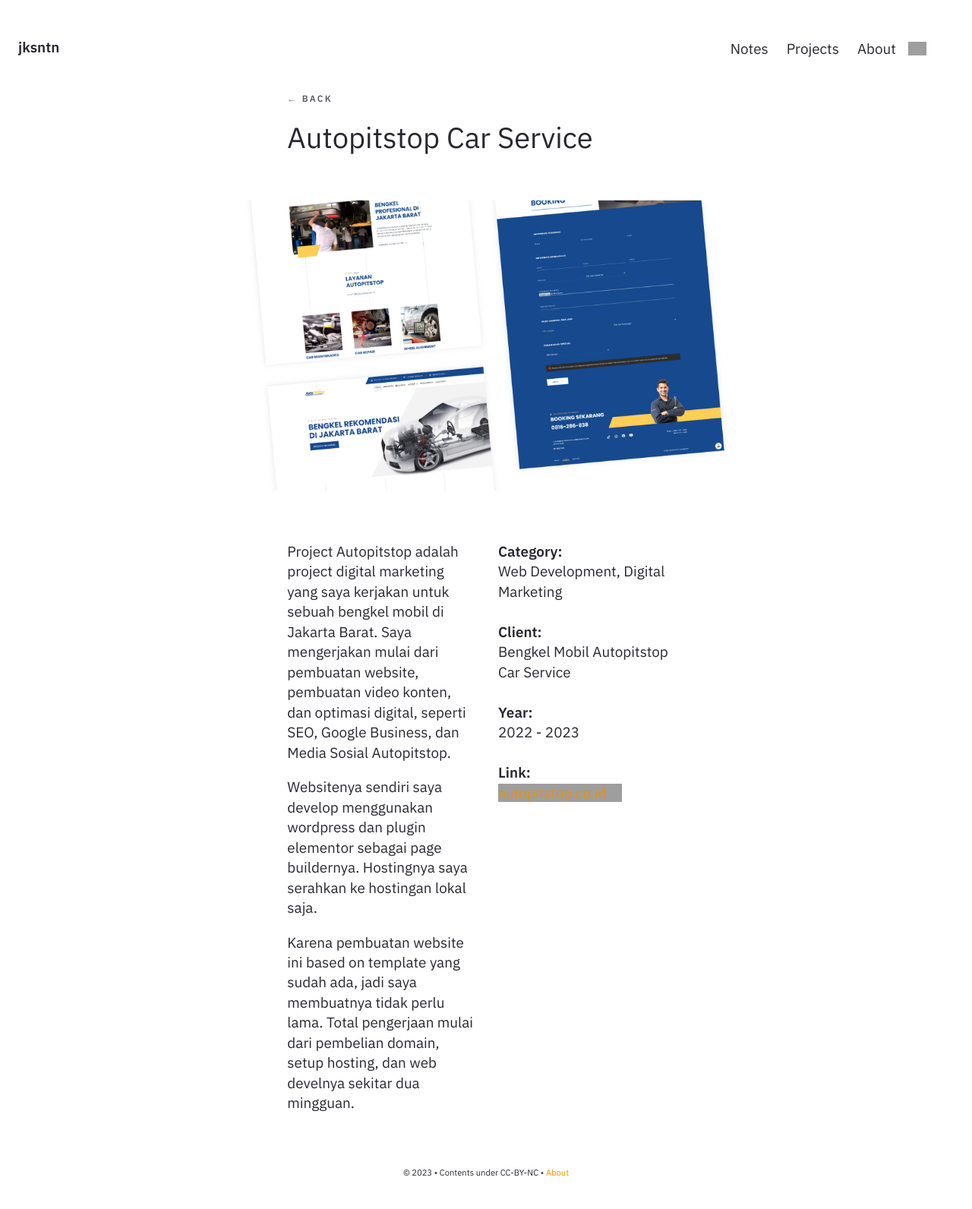
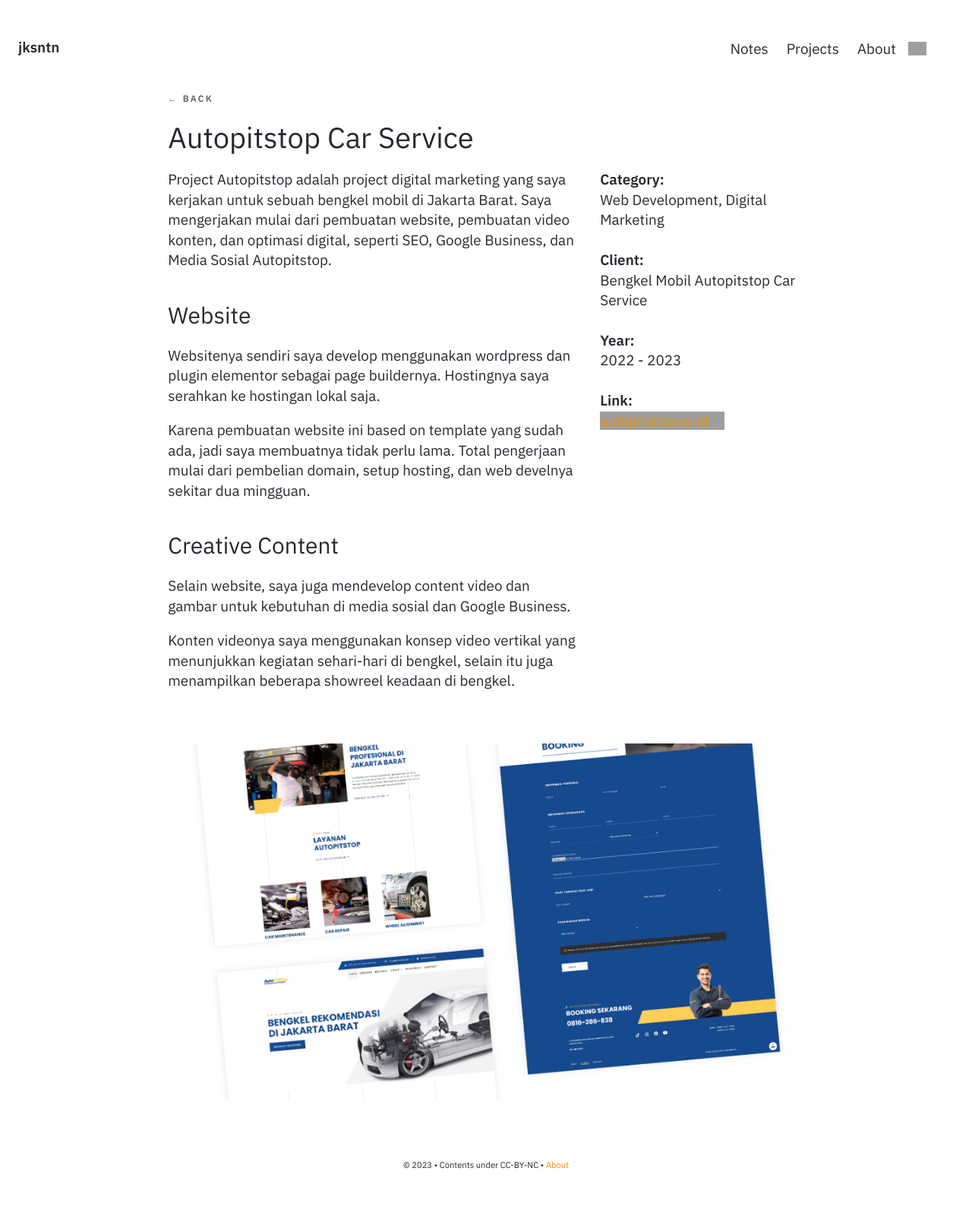
Before and after one commit to jksntn/little-garden, a Jekyll site: the page built from _posts/2020-03-01-autopitstop-car-service.md, in a window 1280 px wide. Shown: the whole page at 76% size. Built offline with Jekyll 4.4.1, drawn with Linux system fonts in a browser that asks for light colours; grey boxes are pictures that could not be loaded.

Commit message:
Fix layout untuk projects

```diff
--- a/_layouts/Post.html
+++ b/_layouts/Post.html
@@ -48,7 +48,7 @@
                             {%- include Homepage.html -%}
                     {%- else -%}
                             <!--- Show Feed Part -->
-                <div class="column is-6-widescreen  is-8-desktop is-8-tablet is-12-mobile">
+                <div class="column is-8-widescreen  is-6-desktop is-8-tablet is-12-mobile">
                             <h5 class="meta-title"><a href="/">← Home</a></h5>
                             <div class="jumbo">{{page.title}}</div>
                             {%- include Content.html -%}
@@ -60,7 +60,7 @@
 
             <!--- Notes Feed Layout-->
             {%- if page.feedformat -%}
-            <div class="column is-6-widescreen  is-8-desktop is-8-tablet is-12-mobile">
+            <div class="column is-6-widescreen  is-6-desktop is-8-tablet is-12-mobile">
                 <h5 class="meta-title"><a href="/">← Home</a></h5>
                     <div class="jumbo">{{page.title}}</div>
                     {%- include Content.html -%}
@@ -69,7 +69,7 @@
 
             <!--- Notes Layout-->
             {%- if page.content-type == "notes" -%}
-            <div class="column is-5-widescreen  is-6-desktop is-8-tablet is-12-mobile">
+            <div class="column is-6-widescreen  is-6-desktop is-8-tablet is-12-mobile">
                     <div class="note-page-section">
                         <div>
                             {%- if site.preferences.homepage.enabled -%}
@@ -100,7 +100,7 @@
 
             <!--- Post Feed Layout-->
             {%- if page.permalink == "/projects" -%}
-            <div class="column is-6-widescreen  is-8-desktop is-8-tablet is-12-mobile">
+            <div class="column is-8-widescreen  is-8-desktop is-8-tablet is-12-mobile">
                 <h5 class="meta-title"><a href="/">← Home</a></h5>
                 <div class="jumbo">{{page.title}}</div>
                     {%- include Content.html -%}
@@ -108,6 +108,7 @@
                     <div class="related-wrapper">
                         <div class="notelist-feed">
                             <a href="{{ site.baseurl }}{{post.url}}">
+                                <img src="{{ post.thumbnail }}" width="600" height="450">
                                 <h6>{{ post.title }}</h6>
                                 <p class="excerpt">
                                     {{ post.content | strip_html | strip | remove: "[[" | remove: "]]" | remove: "-" | escape | truncate: 200 }}
@@ -124,7 +125,7 @@
 
              <!--- Post Layout-->
              {%- if page.content-type == "post"  -%}
-             <div class="column is-5-widescreen  is-6-desktop is-8-tablet is-12-mobile">
+             <div class="column is-8-widescreen  is-8-desktop is-8-tablet is-12-mobile">
                      <div class="note-page-section">
                          <div>
                              {%- if site.preferences.homepage.enabled -%}
@@ -143,10 +144,11 @@
              {%- endif -%}
 
             <!--- Static Page Layout-->
-            {%- if page.content-type == "static" -%}
-            <div class="column is-5-widescreen  is-6-desktop is-8-tablet is-12-mobile">
-                        <div class="jumbo">{{page.title}}</div>
-                        {%- include Content.html -%}
+            {%- if page.permalink == "/about" -%}
+            <div class="column is-8-widescreen  is-8-desktop is-8-tablet is-12-mobile">
+                <h5 class="meta-title"><a href="/">← Home</a></h5>
+                <div class="jumbo">{{page.title}}</div>
+                    {%- include Content.html -%}
                 </div>
             {%- endif -%}
         </div>
--- a/_posts/2020-03-01-autopitstop-car-service.md
+++ b/_posts/2020-03-01-autopitstop-car-service.md
@@ -1,16 +1,19 @@
 ---
 title: Autopitstop Car Service
 image: /assets/img/portofolio/autopts1.jpg
+thumbnail: /assets/img/portofolio/thumb-autopitstop.jpg
 description: Project Digital Marketing bengkel mobil di Jakarta Barat
 ---
 
-<img class="double" src="/assets/img/portofolio/autopts1.jpg" />
-
-<div class="related-wrapper">
+<div class="related-32">
     <div class=".grid-2">
         <p>Project Autopitstop adalah project digital marketing yang saya kerjakan untuk sebuah bengkel mobil di Jakarta Barat. Saya mengerjakan mulai dari pembuatan website, pembuatan video konten, dan optimasi digital, seperti SEO, Google Business, dan Media Sosial Autopitstop.</p>
+        <h3>Website</h3>
         <p>Websitenya sendiri saya develop menggunakan wordpress dan plugin elementor sebagai page buildernya. Hostingnya saya serahkan ke hostingan lokal saja.</p>
         <p>Karena pembuatan website ini based on template yang sudah ada, jadi saya membuatnya tidak perlu lama. Total pengerjaan mulai dari pembelian domain, setup hosting, dan web develnya sekitar dua mingguan.</p>
+        <h3>Creative Content</h3>
+        <p>Selain website, saya juga mendevelop content video dan gambar untuk kebutuhan di media sosial dan Google Business.</p>
+        <p>Konten videonya saya menggunakan konsep video vertikal yang menunjukkan kegiatan sehari-hari di bengkel, selain itu juga menampilkan beberapa showreel keadaan di bengkel.</p>
     </div>
     <div class=".grid-2">
         <strong>Category:</strong><br>
@@ -23,3 +26,5 @@
         <a href="https://autopitstop.co.id/">autopitstop.co.id</a><br>
     </div>
 </div>
+
+<img src="/assets/img/portofolio/autopts1.jpg" />
--- a/assets/css/style.css
+++ b/assets/css/style.css
@@ -259,6 +259,14 @@
     grid-gap: 1rem 2rem;
 }
 
+.related-32 {
+    column-count: 2 !important;
+    display: grid;
+    grid-template-columns: 2fr 1fr;
+    grid-gap: 1rem 2rem;
+    margin-bottom: 50px;
+}
+
 .related-group {
     width: 95% !important;
     height: 100%;
```
Also changed, not shown: _notes/Public/nyicipin elementary os.md (+1 -1 lines), pages/about.md (+0 -1 lines), assets/img/portofolio/thumb-autopitstop.jpg (added).
